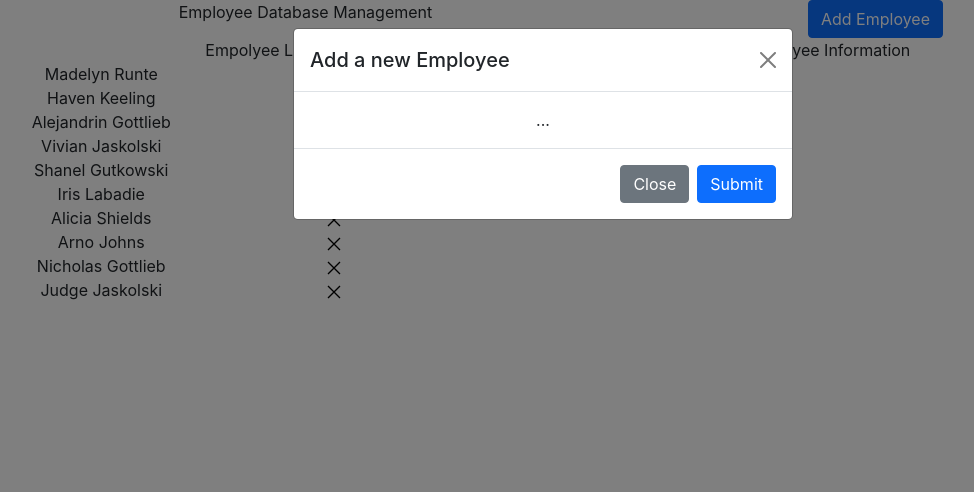
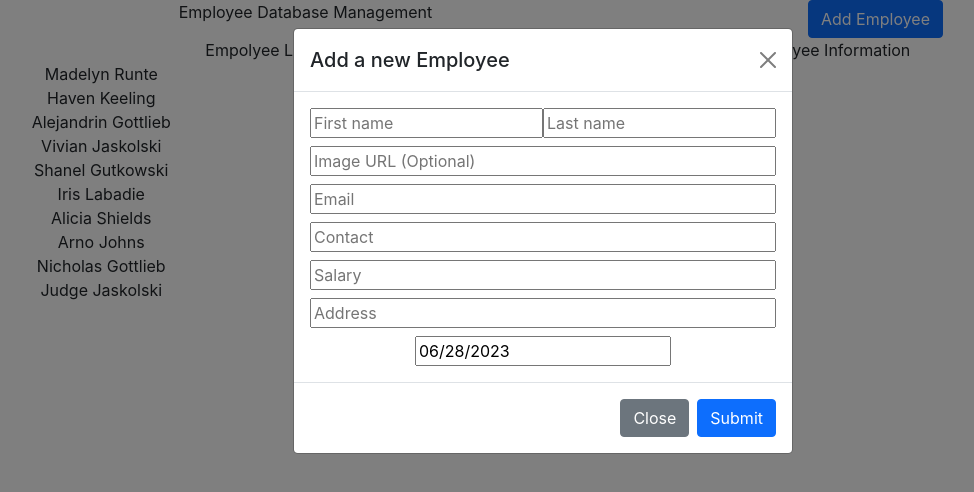
Before and after one commit to seanarch/employee-db, a React (Create React App) app: page / in a window 1280 px wide. Both pictures are taken after a click on the button "Add Employee". Shown: the top 492 px of the page, without its empty margins (97-1071 px from the left). Built offline with nearby package versions, Linux system fonts and the light colour scheme.

Commit message:
Add form

```diff
--- a/package.json
+++ b/package.json
@@ -8,6 +8,7 @@
     "@testing-library/user-event": "^13.5.0",
     "react": "^18.2.0",
     "react-bootstrap": "^2.8.0",
+    "react-datepicker": "^4.14.1",
     "react-dom": "^18.2.0",
     "react-icons": "^4.10.1",
     "react-scripts": "5.0.1",
--- a/src/components/EmployeeForm.js
+++ b/src/components/EmployeeForm.js
@@ -1,6 +1,10 @@
-import React from "react";
+import React, { useState } from "react";
+import DatePicker from "react-datepicker";
+
+import "react-datepicker/dist/react-datepicker.css";
 
 const EmployeeForm = () => {
+  const [startDate, setStartDate] = useState(new Date());
   return (
     <div
       className="modal fade"
@@ -24,7 +28,43 @@ const EmployeeForm = () => {
               aria-label="Close"
             ></button>
           </div>
-          <div className="modal-body">...</div>
+          <div className="modal-body">
+            <form>
+              <div className="mb-2">
+                <input type="text" className="col-6" placeholder="First name" />
+                <input type="text" className="col-6" placeholder="Last name" />
+              </div>
+              <div className="mb-2">
+                <input
+                  type="text"
+                  className="col-12"
+                  placeholder="Image URL (Optional)"
+                />
+              </div>
+              <div className="mb-2">
+                <input
+                  type="email"
+                  className="col-12"
+                  id="exampleInputEmail1"
+                  placeholder="Email"
+                />
+              </div>
+              <div className="mb-2">
+                <input type="text" className="col-12" placeholder="Contact" />
+              </div>
+              <div className="mb-2">
+                <input type="text" className="col-12" placeholder="Salary" />
+              </div>
+              <div className="mb-2">
+                <input type="text" className="col-12" placeholder="Address" />
+              </div>
+              <DatePicker
+                className="col-12"
+                selected={startDate}
+                onChange={(date) => setStartDate(date)}
+              />
+            </form>
+          </div>
           <div className="modal-footer">
             <button
               type="button"
```
Also changed, not shown: 1 other file (tests, documents, lock files or other folders).
